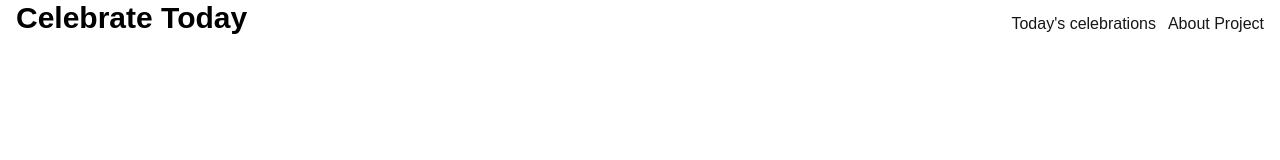
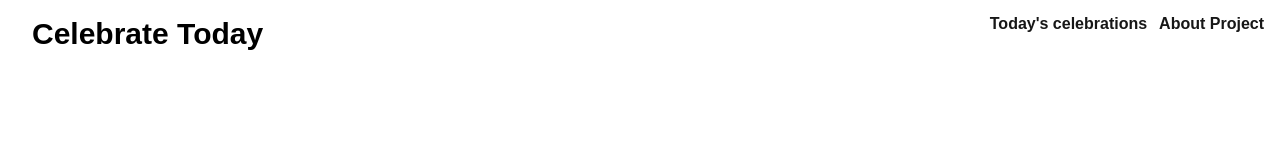
Before and after one commit to elvitak/celebrate_today, a Next.js app: page /about in a window 1280 px wide. Shown: the top 160 px of the page. Built offline with nearby package versions, Linux system fonts and the light colour scheme.

Commit message:
Add yellow accent style to buttons and navigation links

```diff
--- a/src/components/CardItem.js
+++ b/src/components/CardItem.js
@@ -7,7 +7,7 @@ const CardItem = ({ image, title }) => {
         <img className="w-full h-56" src={image} />
         <div className="px-6 py-4">
           <div className="font-bold text-xl mb-2">{title}</div>
-          <button className="bg-transparent hover:bg-black-500 text-black-700 font-semibold hover:text-white py-2 px-4 border border-black-500 hover:border-transparent rounded absolute bottom-2 right-2">
+          <button className="bg-transparent hover:bg-yellow-200 text-black-700 font-semibold hover:text-black py-2 px-4 border border-black-500 hover:border-transparent rounded absolute bottom-2 right-2">
             Read More
           </button>
         </div>
--- a/src/components/NavigationBar.js
+++ b/src/components/NavigationBar.js
@@ -5,12 +5,17 @@ import Link from "next/link";
 const NavigationBar = () => {
   return (
     <div className="flex justify-end px-4 lg:px-01 w-full">
-      <Link href="/" className="text-3xl font-extrabold  text-black">
+      <Link
+        href="/"
+        className="text-3xl font-extrabold  text-black hover:text-yellow-200 m-4"
+      >
         Celebrate Today
       </Link>
-      <div className="md:inline-flex text-grey-900 hover:text-black duration-200 pt-3 ml-auto">
-        <Link href="/today">Today's celebrations</Link>
-        <Link href="/about" className="ml-3">
+      <div className="md:inline-flex pt-3 ml-auto font-semibold">
+        <Link href="/today" className="hover:text-yellow-200">
+          Today's celebrations
+        </Link>
+        <Link href="/about" className="ml-3 hover:text-yellow-200">
           About Project
         </Link>
       </div>
```
